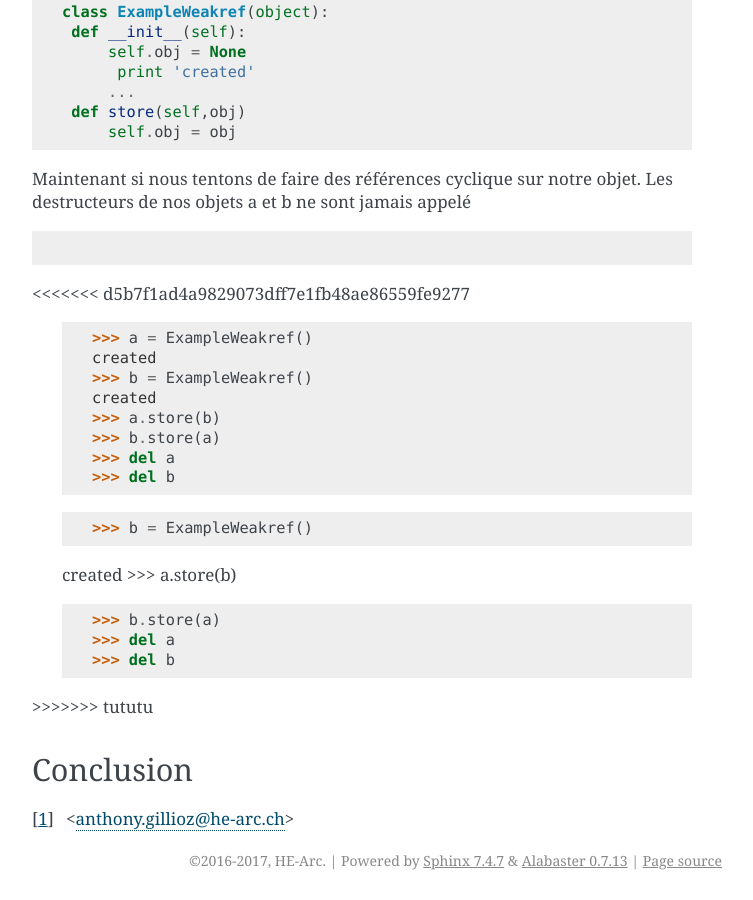
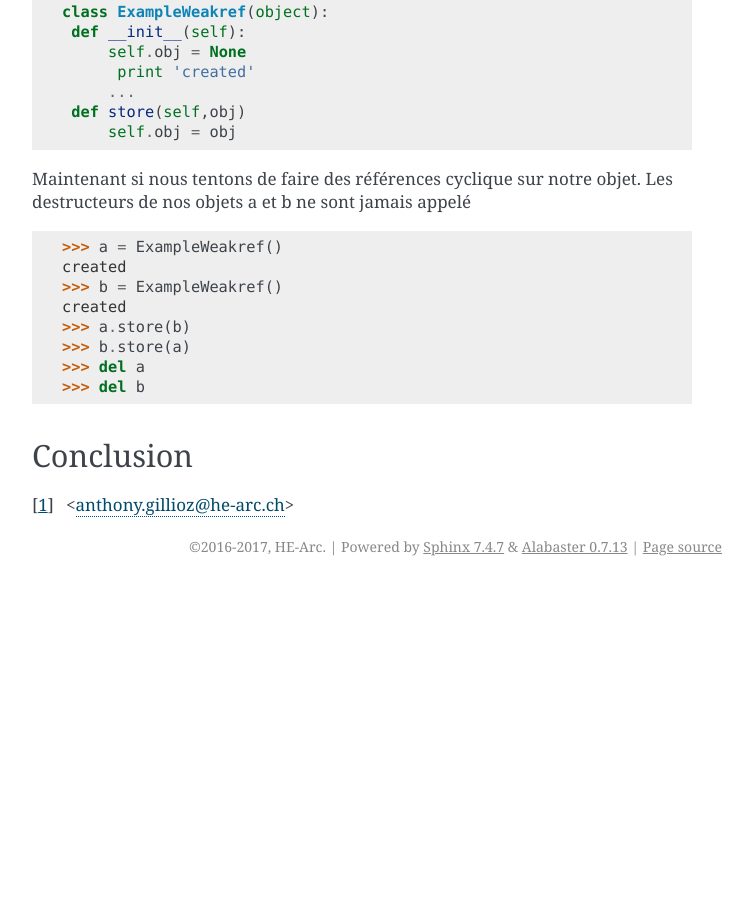
Before and after one commit to HE-Arc/livre-python, a Sphinx documentation site: the page built from source/weakref/index.rst, in a window 1280 px wide and 900 px high, scrolled down 1816 px. Shown: the whole window, without its empty margins (388-1141 px from the left). Built offline with Sphinx 7.4.7, drawn with Linux system fonts in a browser that asks for light colours; after the commit the page ends 2402 px from its top, so only the background shows below that.

Commit message:
changing tab to space

```diff
--- a/source/weakref/index.rst
+++ b/source/weakref/index.rst
@@ -79,7 +79,6 @@
 
 .. code-block:: python3
 
-<<<<<<< d5b7f1ad4a9829073dff7e1fb48ae86559fe9277
     >>> a = ExampleWeakref()
     created
     >>> b = ExampleWeakref()
@@ -88,16 +87,6 @@
     >>> b.store(a)
     >>> del a
     >>> del b
-=======
-	>>> a = ExampleWeakref()
-	created
-	>>> b = ExampleWeakref()
-     created
-     >>> a.store(b)
-	>>> b.store(a)
-	>>> del a
-	>>> del b
->>>>>>> tututu
 
 Conclusion
 ----------
```
